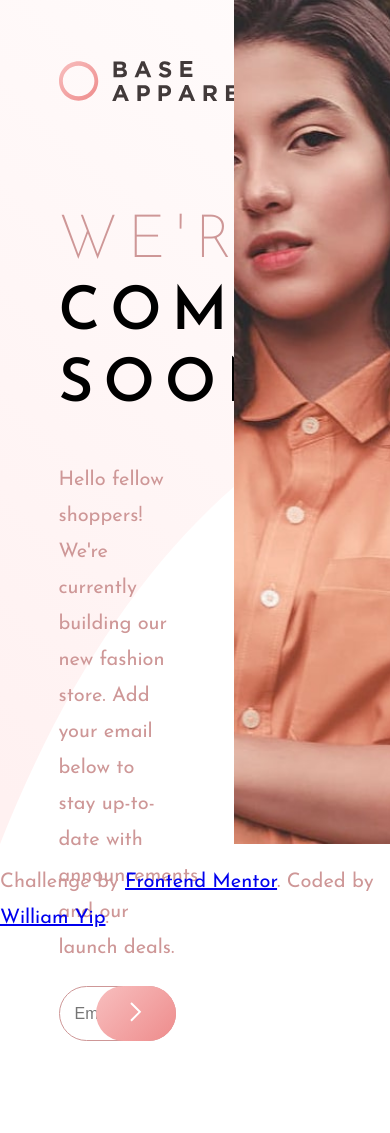
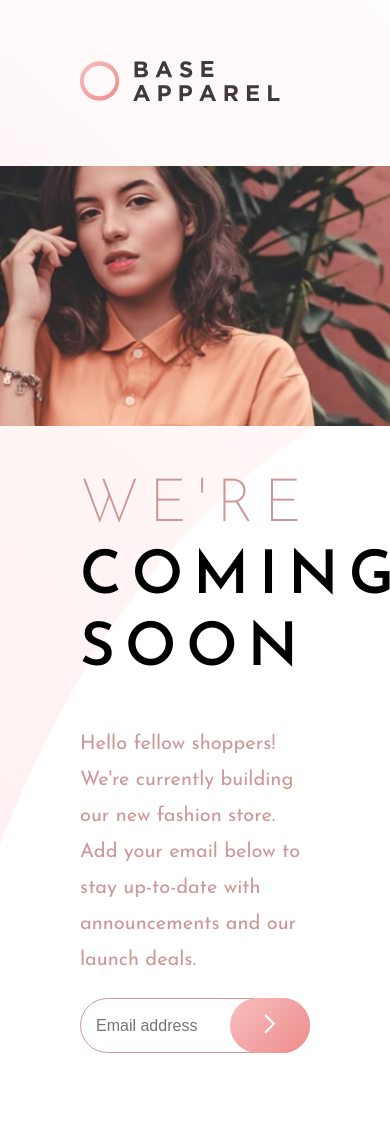
Before and after one commit to William-Yip/challenge-comming-soon, a plain HTML site: page index.html in a window 390 px wide. Before the commit the page ends 1041 px from the top, so only its background shows below. Drawn offline with Linux system fonts and the light colour scheme.

Commit message:
media query added for mobile

```diff
--- a/index.css
+++ b/index.css
@@ -14,6 +14,7 @@ body {
 main {
   display: flex;
   height: 100vh;
+  margin-bottom: 80px;
 }
 
 .left {
@@ -21,7 +22,7 @@ main {
   background-image: url("./images/bg-pattern-desktop.svg");
   background-repeat: no-repeat;
   background-size: cover;
-  padding: 0 15%;
+  padding: 0 80px;
 }
 
 .right {
@@ -37,11 +38,23 @@ main {
   width: 200px;
 }
 
+.bg-mobile {
+  display: none;
+}
+
 h1 {
   text-transform: uppercase;
   font-size: 60px;
   letter-spacing: 10px;
   line-height: 1.2;
+  animation: ease .5s coming forwards;
+  transform: translateX(-100%);
+}
+
+@keyframes coming {
+  to {
+    transform: translateX(0);
+  }
 }
 
 h1 span {
@@ -57,6 +70,7 @@ p {
 
 form {
   position: relative;
+  padding-bottom: 80px;
 }
 
 input {
@@ -107,3 +121,21 @@ small {
   padding: 15px;
   color: hsl(0, 93%, 68%);
 }
+
+@media screen and ( max-width: 720px ) {
+
+  .left {
+    width: 100%;
+  }
+
+  .right {
+    display: none;
+  }
+
+  .bg-mobile {
+    display: inline-block;
+    width: calc( 100% + 160px );
+    margin-left: -80px;
+  }
+
+}
--- a/index.html
+++ b/index.html
@@ -14,6 +14,9 @@
   <main>
     <div class="left">
       <img src="./images/logo.svg" alt="logo" class="logo">
+
+      <img class="bg-mobile" src="./images/hero-mobile.jpg" alt="logo" class="logo">
+
       <h1>
          <span>We're</span> <br/>
          coming <br/> soon
@@ -36,12 +39,6 @@
     <div class="right"></div>
   </main>
 
-  <footer>
-    <p class="attribution">
-      Challenge by <a href="https://www.frontendmentor.io?ref=challenge" target="_blank">Frontend Mentor</a>.
-      Coded by <a href="#">William Yip</a>.
-    </p>
-  </footer>
 </body>
 
 </html>
```
